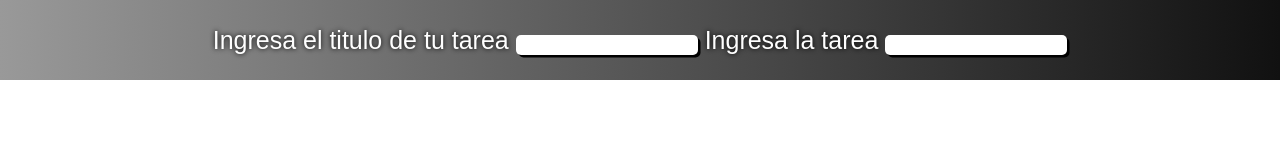
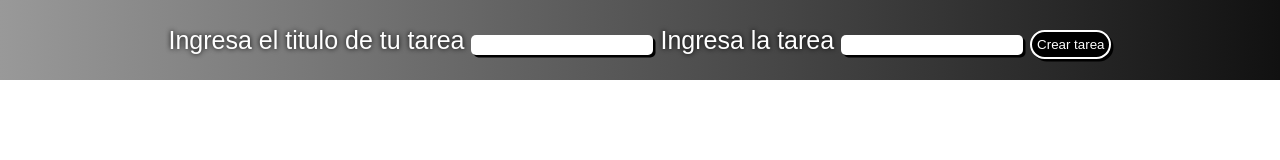
Before and after one commit to MattSeltz/abm-usuarios, a plain HTML site: page index.html in a window 1280 px wide. Drawn offline with Linux system fonts and the light colour scheme.

Commit message:
Constantes declaradas

```diff
--- a/index.css
+++ b/index.css
@@ -23,6 +23,15 @@ input{
     box-shadow: 2.5px 2.5px #000;
 }
 
+input:last-child{
+    background: #000;
+    color: #fff;
+    padding: 5px;
+    border: 2.5px solid #fff;
+    cursor: pointer;
+    border-radius: 15px;
+}
+
 .grid-cont{
     height: 90vh;
     display: grid;
--- a/index.html
+++ b/index.html
@@ -9,10 +9,13 @@
 </head>
 <body>
     <header>
-        <label for="titulo">Ingresa el titulo de tu tarea</label>
-        <input type="text" id="titulo">
-        <label for="tarea">Ingresa la tarea</label>
-        <input type="text" id="tarea">
+        <form id="form">
+            <label for="titulo">Ingresa el titulo de tu tarea</label>
+            <input type="text" id="titulo">
+            <label for="tarea">Ingresa la tarea</label>
+            <input type="text" id="tarea">
+            <input type="submit" value="Crear tarea" id="crear">
+        </form>
     </header>
 
     <div class="grid-cont"></div>
--- a/index.js
+++ b/index.js
@@ -0,0 +1,9 @@
+const form = document.getElementById("form");
+const titulo = document.getElementById("titulo");
+const tarea = document.getElementById("tarea");
+const crear = document.getElementById("crear");
+const gridCont = document.querySelector("grid-cont");
+
+form.addEventListener("submit",e => {
+    e.preventDefault();
+});
```
